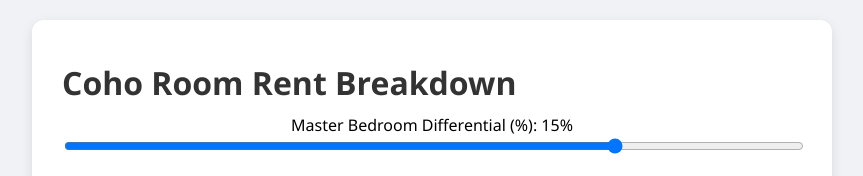
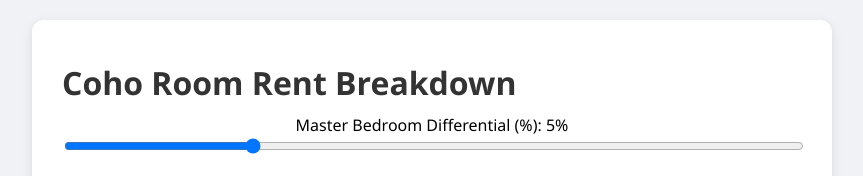
Before and after one commit to RealSaltKing/CohoRent, a plain HTML site: page index.html in a window 1280 px wide. Shown: the top 176 px of the page, without its empty margins (208-1071 px from the left). Drawn offline with Linux system fonts and the light colour scheme.

Commit message:
Add files via upload

```diff
--- a/index.html
+++ b/index.html
@@ -20,7 +20,7 @@
           min="0"
           max="20"
           step="1"
-          value="15"
+          value="5"
           onchange="updatePrices()"
         />
       </div>
```
